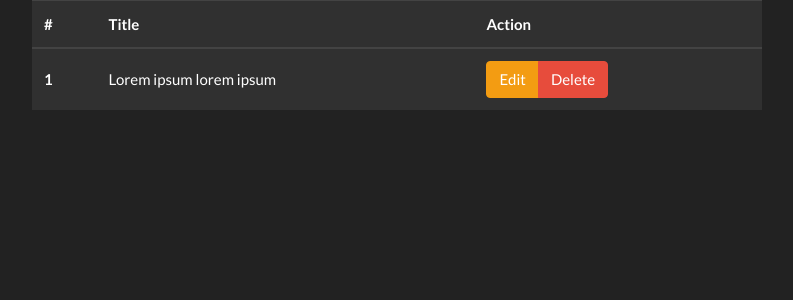
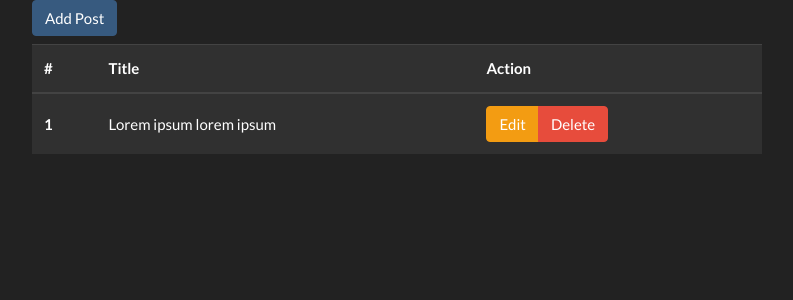
Before and after one commit to gelbman20/php-course, a PHP site: page / in a window 1280 px wide. Shown: the part 119-419 px from the top of the page, without its empty margins (243-1036 px from the left). Run offline with PHP 8.4, Linux system fonts and the light colour scheme.

Commit message:
add: add post button

```diff
--- a/index.php
+++ b/index.php
@@ -33,7 +33,8 @@
   <div class="container">
     <div class="row justify-content-center">
       <div class="col-lg-8">
-        <div class="table-responsive">
+        <button type="button" class="btn btn-primary">Add Post</button>
+        <div class="table-responsive mt-2">
           <table class="table table-dark">
             <thead>
             <tr>
```
